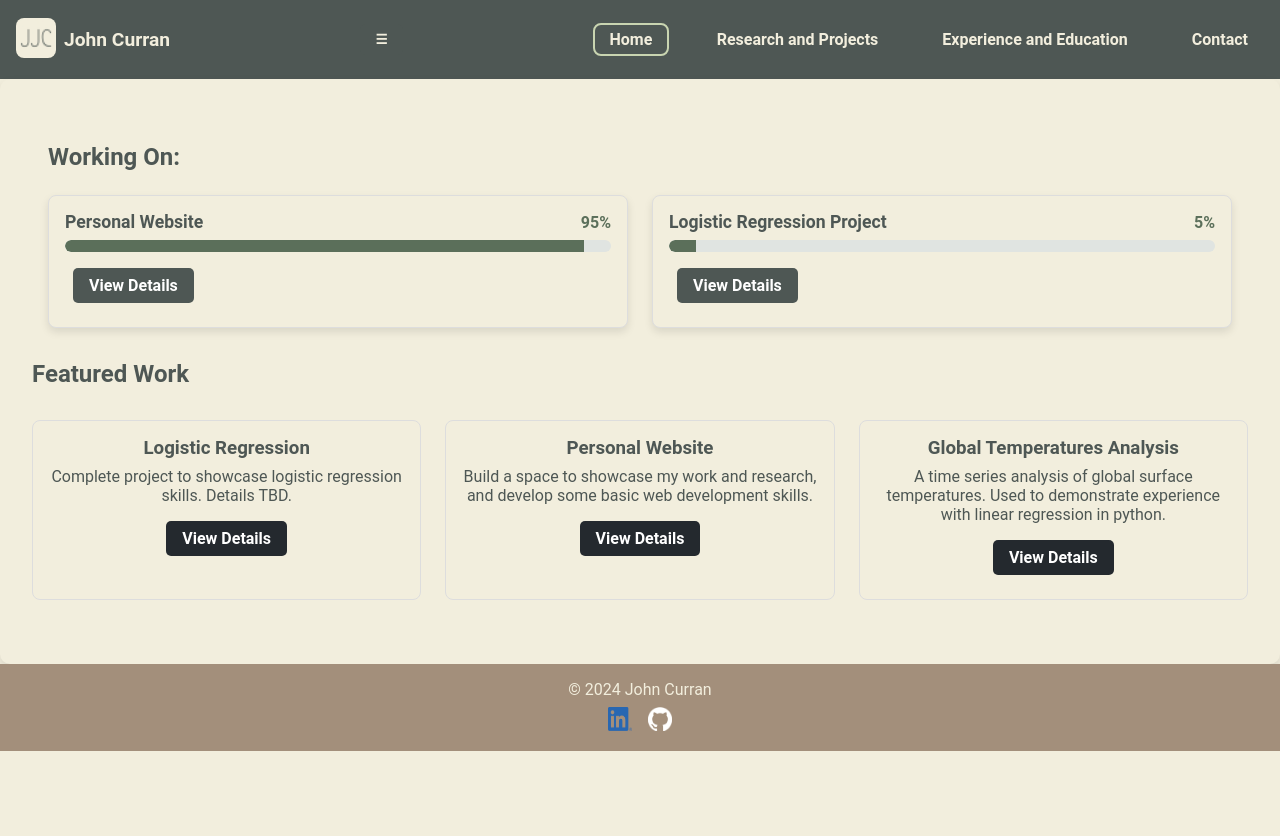
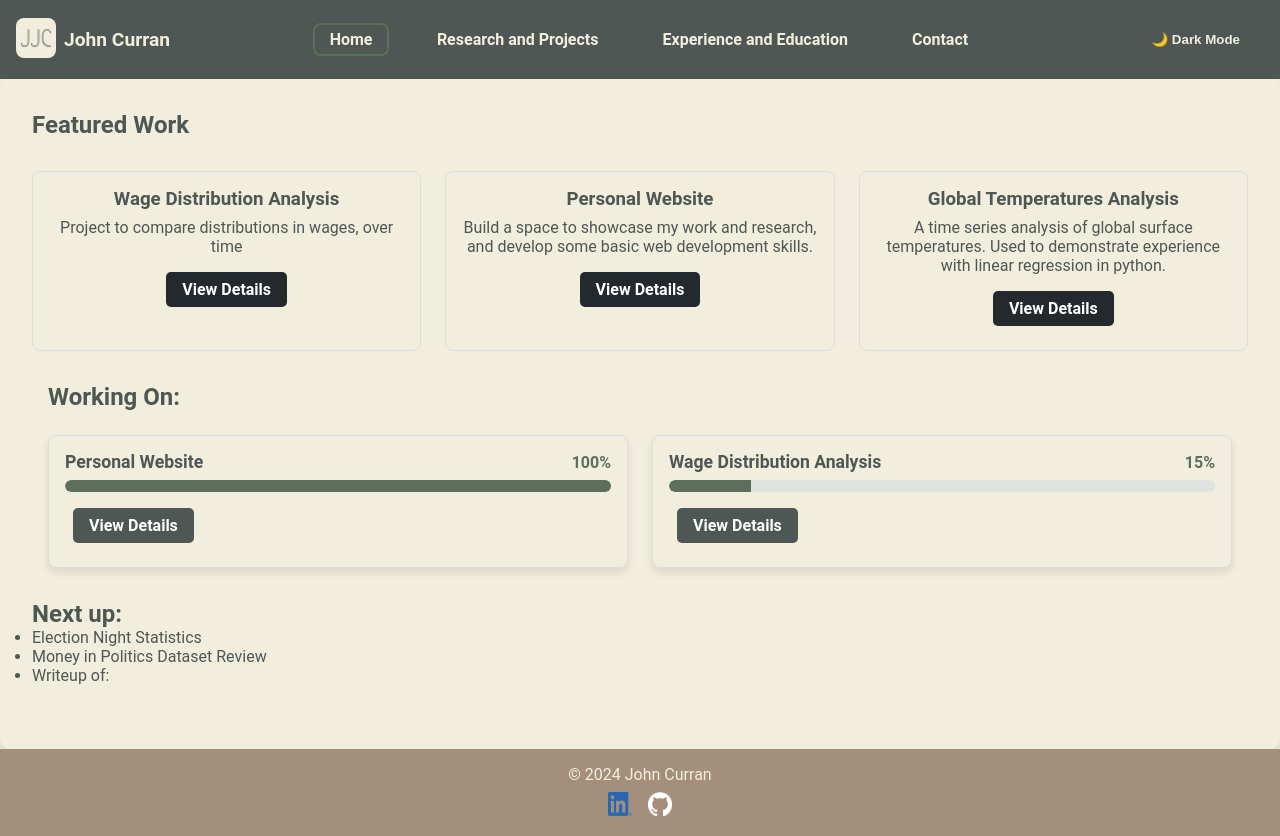
Before and after one commit to curohn/personal_blog, a Flask app: page / in a window 1280 px wide. Before the commit the page ends 751 px from the top, so only its background shows below. Run offline with Flask 3, Linux system fonts and the light colour scheme; some libraries are stand-ins or nearby versions.

Commit message:
Added light and dark modes, cleaned style.css a bit, and updated some projects

```diff
--- a/app.py
+++ b/app.py
@@ -1,4 +1,4 @@
-from flask import Flask, render_template, send_file, url_for, request
+from flask import Flask, render_template, redirect, send_file, url_for, request, session, make_response
 from flask_mail import Mail, Message
 from dotenv import load_dotenv
 import os
@@ -9,13 +9,9 @@
 
 # Create a Flask application instance
 app = Flask(__name__)
-
-
-
-
+app.secret_key = os.getenv('SECRET_KEY', 'default_secret_key')
 
 # Track downloads
-@app.route('/download_resume')
 @app.route('/download_resume')
 def download_resume():
     resume_path = os.path.join(app.static_folder, 'curran_john_resume.pdf')
@@ -42,26 +38,39 @@
 BASE_DIR = os.path.dirname(os.path.abspath(__file__))
 PROJECTS_DIR = os.path.join(BASE_DIR, "projects")
 
+
+# Toggle Theme Route
+@app.route('/toggle_theme', methods=['POST'])
+def toggle_theme():
+    current_theme = session.get('theme', 'light')
+    new_theme = 'dark' if current_theme == 'light' else 'light'
+    session['theme'] = new_theme
+    response = make_response(redirect(request.referrer or url_for('home')))
+    return response
+
+
 # Define routes for different pages
 @app.route('/')
 def home():
-    return render_template('home.html', projects=projects, working_on=working_on)
+    theme = session.get('theme', 'light')
+    return render_template('home.html', projects=projects, working_on=working_on, theme=theme)
 
 
 @app.route('/research-and-projects')
 def research_and_projects():
-    return render_template('research_and_projects.html', projects=projects, title="Research and Projects - John Curran")
+    theme = session.get('theme', 'light')
+    return render_template('research_and_projects.html', projects=projects, title="Research and Projects - John Curran", theme=theme)
 
 
 projects = [
     {
         "id": 3,
-        "title": "Logistic Regression",
-        "description": "Complete project to showcase logistic regression skills. Details TBD.",
-        "detail_url": "/projects/logistic_regression",
-        "github_url": "",
-        "tools": ["Python"],
-        "markdown_file": "projects/logistic_regression.md",
+        "title": "Wage Distribution Analysis",
+        "description": "Project to compare distributions in wages, over time",
+        "detail_url": "/projects/wage_distribution",
+        "github_url": "https://github.com/curohn/wage_distribution",
+        "tools": ["Python", "Pandas"],
+        "markdown_file": "projects/wage_distribution.md",
         "image":"",
         "date": "In Progress"
     },
@@ -93,12 +102,12 @@
 working_on = [
     {
         "task": "Personal Website",
-        "progress": 95,
+        "progress": 100,
         "project_name": "personal_website"
     },
     {
-        "task": "Logistic Regression Project",
-        "progress": 5,
+        "task": "Wage Distribution Analysis",
+        "progress": 15,
         "project_name": "logistic_regression"
     }
 ]
@@ -106,6 +115,7 @@
 # Route to render project details
 @app.route('/projects/<string:project_name>')
 def project_detail(project_name):
+    theme = session.get('theme', 'light')
     project = next((p for p in projects if p["detail_url"] == f"/projects/{project_name}"), None)
     if not project:
         return "Project not found", 404
@@ -123,14 +133,16 @@
         'project_detail.html',
         project=project,
         writeup=project_writeup,
-        projects=projects
+        projects=projects,
+        theme=theme
     )
 
 
 
 @app.route('/experience-and-education')
 def experience_and_education():
-    return render_template('experience_and_education.html', work_experience=work_experience, title="Experience and Education - John Curran")
+    theme = session.get('theme', 'light')
+    return render_template('experience_and_education.html', work_experience=work_experience, title="Experience and Education - John Curran", theme=theme)
 
 work_experience = [
     {
@@ -182,6 +194,7 @@
 
 @app.route('/contact', methods=['GET', 'POST'])
 def contact():
+    theme = session.get('theme', 'light')
     if request.method == 'POST':
         name = request.form.get('name')
         email = request.form.get('email')
@@ -199,7 +212,7 @@
         mail.send(msg)
         return render_template('thank_you.html')  # Render the thank you page
 
-    return render_template('contact.html')
+    return render_template('contact.html', theme=theme)
 
 @app.route('/sitemap.xml')
 def sitemap():
--- a/static/css/style.css
+++ b/static/css/style.css
@@ -1,3 +1,59 @@
+/* =====================
+   Theme Variables
+   ===================== */
+:root {
+    --bg-color: #F2EEDD; /* Timid White */
+    --text-color: #4E5754; /* Ashwood Moss */
+    --link-color: #5B6F5A; /* Dill Weed */
+    --button-bg: #4E5754; /* Ashwood Moss */
+    --button-text: #F2EEDD; /* Timid White */
+    --highlight-color: #5B6F5A; /* Dill Weed */
+    --footer-color: #A38F7B; /* Quincy Tan */
+    --alt-color: #E0E4E1; /* Misty Gray */
+}
+
+body.light-mode {
+    --bg-color: #F2EEDD; /* Timid White */
+    --text-color: #4E5754; /* Ashwood Moss */
+    --link-color: #5B6F5A; /* Dill Weed */
+}
+
+body.dark-mode {
+    --bg-color: #2E2E2E; /* Charcoal Gray */
+    --text-color: #EDEDED; /* Soft Ivory */
+    --link-color: #5B6F5A; /* Dill Weed */
+    --button-bg: #EDEDED; /* Soft Ivory */
+    --button-text: #2E2E2E; /* Charcoal Gray */
+    --highlight-color: #5B6F5A; /* Dill Weed */
+    --footer-color: #A38F7B; /* Quincy Tan */
+}
+
+/* Use the variables for all theme colors */
+body {
+    background-color: var(--bg-color);
+    color: var(--text-color);
+	font-family: 'Roboto', sans-serif;
+    transition: background-color 0.3s ease, color 0.3s ease;
+}
+
+a {
+    color: var(--link-color);
+}
+
+button, .btn {
+    background-color: var(--button-bg);
+    color: var(--button-text);
+    border: none;
+    padding: 0.5rem 1rem;
+    border-radius: 5px;
+    font-weight: bold;
+    cursor: pointer;
+}
+
+button:hover, .btn:hover {
+    opacity: 0.9;
+}
+
 /* =====================
    General Styles
    ===================== */
@@ -53,16 +109,16 @@
 }
 
 h1, h2, h3 {
-    color: #4E5754; /* Ashwood Moss */
+    color: var(--text-color); /* Ashwood Moss */
 }
 
 a {
-    color: #F2EEDD; /* Timid White */
+    color: var(--bg-color); /* Timid White */
     text-decoration: none;
 }
 
 a:hover {
-    color: #C9D5B1; /* Spring Bud */
+    color: var(--highlight-color);
 }
 
 /* =====================
@@ -100,26 +156,26 @@
 .navbar-links {
     display: flex;
     justify-content: flex-end;
-    gap: 2rem; /* Even spacing between links */
+    gap: 2rem;
     list-style: none;
     margin: 0;
     padding: 0;
 }
 
 .navbar-links a {
-    color: #F2EEDD; /* Timid White */
+    color: var(--bg-color);
     text-decoration: none;
     font-weight: bold;
     padding: 0.5rem 1rem;
 }
 
 .navbar-links a:hover {
-    background-color: #5B6F5A; /* Dill Weed */
+    background-color: var(--highlight-color);
     border-radius: 8px;
 }
 
 .navbar-links .active a {
-    border: 2px solid #C9D5B1; /* Highlight active link */
+    border: 2px solid var(--highlight-color);
     border-radius: 8px;
     padding: 0.3rem 0.9rem;
 }
@@ -129,8 +185,8 @@
    ===================== */
 
 button, .btn {
-    background-color: #4E5754; /* Ashwood Moss */
-    color: #F2EEDD; /* Timid White */
+    background-color: var(--button-bg);
+    color: var(--bg-color);
     border: none;
     padding: 0.5rem 1rem;
     border-radius: 5px;
--- a/templates/base.html
+++ b/templates/base.html
@@ -29,7 +29,7 @@
     <!-- Stylesheet -->
     <link rel="stylesheet" href="{{ url_for('static', filename='css/style.css') }}">
 </head>
-<body>
+<body class="{{ theme }}-mode">
     <header>
         <nav class="navbar">
             <!-- Favicon and Name -->
@@ -39,8 +39,6 @@
                 </a>
                 <span class="site-name">John Curran</span>
             </div>
-            <!-- Hamburger Menu Icon -->
-            <button class="hamburger" onclick="toggleMenu()">☰</button>
 
             <!-- Navigation Links -->
             <ul class="navbar-links">
@@ -59,14 +57,20 @@
                     <a href="{{ url_for('contact') }}">Contact</a>
                 </li>
             </ul>
+
+            <!-- Theme toggle button -->
+            <form action="{{ url_for('toggle_theme') }}" method="post">
+                <button type="submit" class="theme-toggle-button">
+                    {{ "🌞 Light Mode" if theme == "dark" else "🌙 Dark Mode" }}
+                </button>
+            </form>
         </nav>
     </header>
-
-
 
     <main>
         {% block content %}{% endblock %}
     </main>
+
     <footer>
         <p>© 2024 John Curran</p>
         <div class="footer-links">
--- a/templates/home.html
+++ b/templates/home.html
@@ -1,6 +1,21 @@
 {% extends 'base.html' %}
 
 {% block content %}
+
+<!-- Featured Work Section -->
+<section class="featured-work">
+    <h2>Featured Work</h2>
+    <div class="projects-grid">
+        {% for project in projects %}
+        <div class="project-card">
+            <h3>{{ project.title }}</h3>
+            <p>{{ project.description }}</p>
+            <a href="{{ project.detail_url }}" class="btn">View Details</a>
+        </div>
+
+        {% endfor %}
+    </div>
+</section>
 
 <!-- Working On Section -->
 <section class="working-on">
@@ -21,20 +36,16 @@
     </div>
 </section>
 
-
-<!-- Featured Work Section -->
-<section class="featured-work">
-    <h2>Featured Work</h2>
-    <div class="projects-grid">
-        {% for project in projects %}
-        <div class="project-card">
-            <h3>{{ project.title }}</h3>
-            <p>{{ project.description }}</p>
-            <a href="{{ project.detail_url }}" class="btn">View Details</a>
-        </div>
-
-        {% endfor %}
-    </div>
+<!-- Next Up Section -->
+<section class="next-up">
+    <h2>Next up:</h2>
+        <body>
+            <ul>
+                <li>Election Night Statistics</li>
+                <li>Money in Politics Dataset Review</li>
+                <li>Writeup of: <a href= "https://www.pnas.org/doi/10.1073/pnas.1210722109">Statistical detection of systematic election irregularities </a></li>
+            </ul>
+        </body>
 </section>
 
 {% endblock %}
```
Also changed, not shown: other parts of static/css/style.css (+80 -71 lines), projects/wage_distribution.md (added, +16 -0 lines), todo.md (+12 -9 lines).
